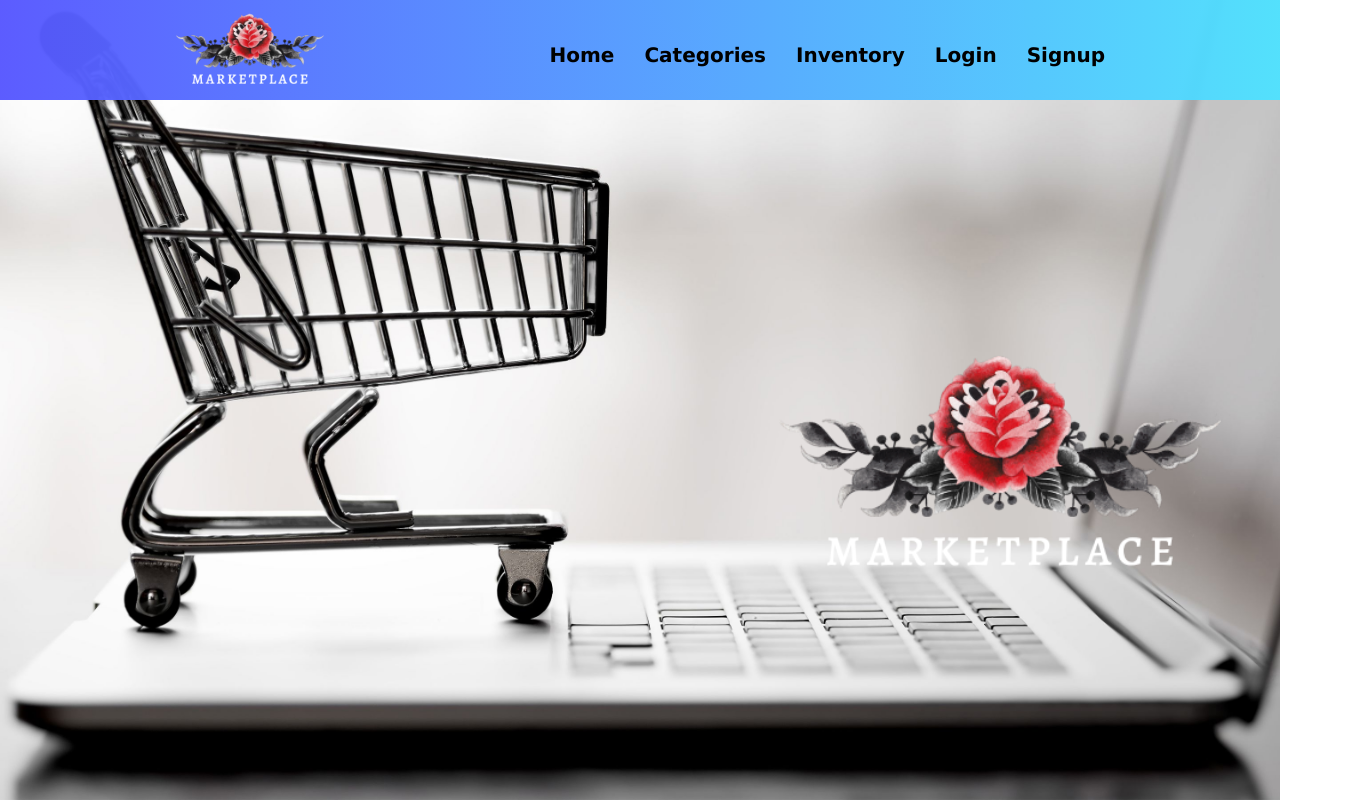
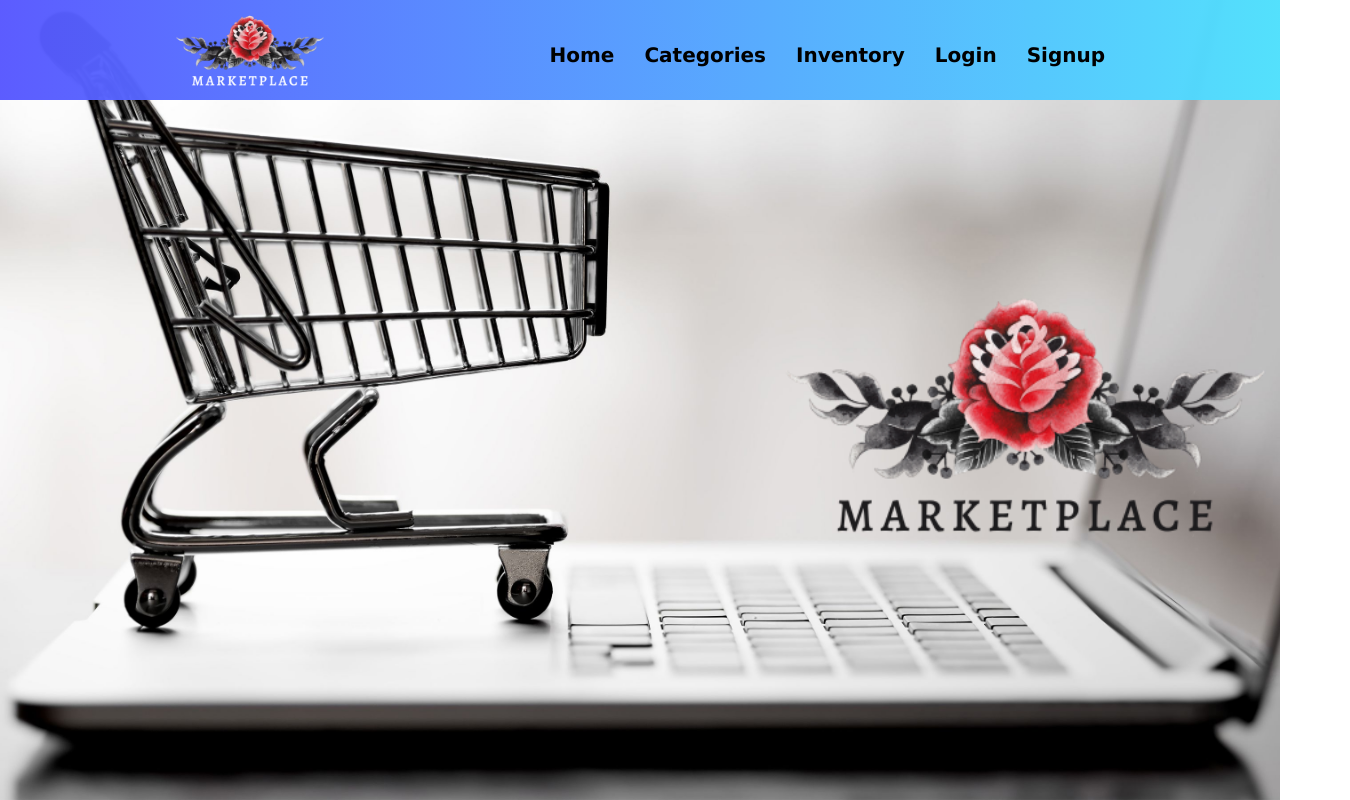
Before and after one commit to djbalabis/FP-Marketplace-client, a React (Create React App) app: page / in a window 1280 px wide. Shown: the whole page, 1350 px wide, since content can reach past the window. Built offline with nearby package versions, Linux system fonts and the light colour scheme.

Commit message:
edited logo:hover

```diff
--- a/src/App.css
+++ b/src/App.css
@@ -86,26 +86,30 @@
 .logo {
   align-items: flex-start;
   width: 200px;
-  height: 200px;
+  height: 120px;
   margin-top: 8px;
 }
 
 .logo:hover {
   transition: .3s;
-  width: 204px;
-  height: 204px;
+  width: 202px;
+  height: 122px;
 }
 
 .home-logo {
   margin-left: 700px;
-  width: 600px;
-  height: 600px;
+  margin-top: 50px;
+  width: 650px;
+  height: 400px;
 }
 
 .home-text {
   display: none;
   margin-left: 700px;
   font-size: 30px;
+  letter-spacing: 3px;
+  color: rgb(255, 78, 128);
+  text-shadow: 1px 1px rgb(0, 0, 0);
 }
 
 .home-logo:hover + .home-text {
--- a/src/components/Home.js
+++ b/src/components/Home.js
@@ -1,4 +1,5 @@
 import MP3dark from "../assets/MP3-dark.png";
+import MP3light from "../assets/MP3-light.png";
 
 // import { BiMoney } from "react-icons/bi";
 // import { GoTools } from "react-icons/go";
@@ -11,8 +12,8 @@ export const Home = () => {
     <div id="home">
       <main>
         {/* <h1 className="title">Home</h1> */}
-        <img src={MP3dark} alt="Logo" className="home-logo" />
-        <h3 className="home-text">Buy, Sell, & Trade</h3>
+        <img src={MP3light} alt="Logo" className="home-logo" />
+        <h3 className="home-text">Buy, Sell and Trade!</h3>
       </main>
     </div>
   );
```
Also changed, not shown: src/assets/MP3-dark.png, src/assets/MP3-light.png.
